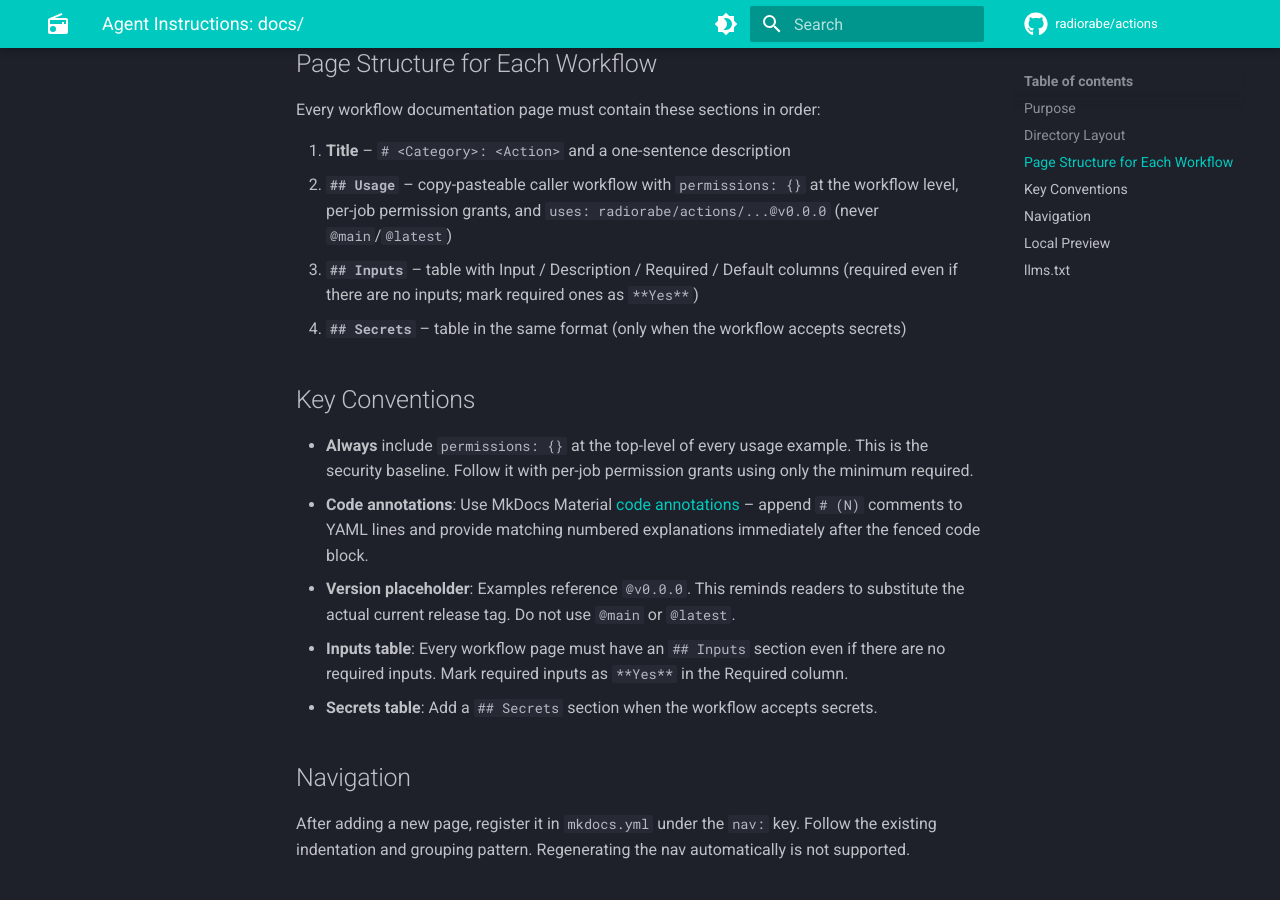
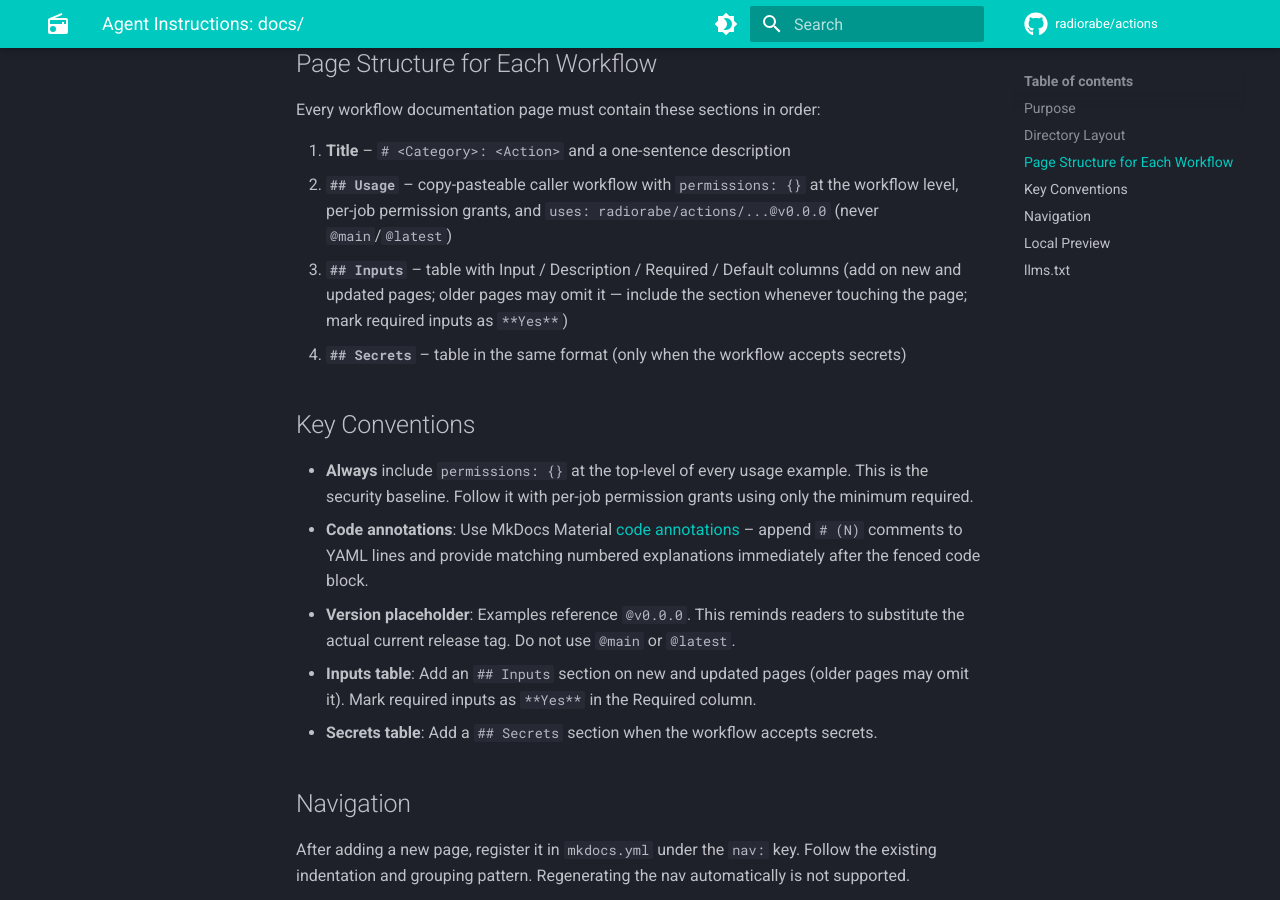
Before and after one commit to radiorabe/actions, an MkDocs documentation site: the page built from docs/AGENTS.md, in a window 1280 px wide and 900 px high, scrolled down 979 px. Built offline with MkDocs 1.6.1 and Material for MkDocs 9.7.7, drawn with Linux system fonts in a browser that asks for light colours; comment, search, counter and statistics services are not loaded.

Commit message:
docs: address review thread feedback on AGENTS.md and mkdocs.yml
- Fix docs path convention in AGENTS.md to reflect actual layout (flat
  files vs. category subdirectories)
- Qualify ## Inputs requirement in docs/AGENTS.md for new/updated pages
  only (not retroactively required on untouched pages)
- Add semantic-release.yaml exception note to naming table in
  .github/workflows/AGENTS.md
- Add site_url to mkdocs.yml (required by llmstxt plugin for correct links)
- Clarify actions pinning policy: Dependabot manages version tag updates,
  commit SHA pinning is intentionally not used

Co-authored-by: hairmare <116588+hairmare@users.noreply.github.com>

```diff
--- a/docs/AGENTS.md
+++ b/docs/AGENTS.md
@@ -46,8 +46,9 @@ Every workflow documentation page must contain these sections in order:
 1. **Title** – `# <Category>: <Action>` and a one-sentence description
 2. **`## Usage`** – copy-pasteable caller workflow with `permissions: {}` at the workflow level,
    per-job permission grants, and `uses: radiorabe/actions/...@v0.0.0` (never `@main`/`@latest`)
-3. **`## Inputs`** – table with Input / Description / Required / Default columns (required even if
-   there are no inputs; mark required ones as `**Yes**`)
+3. **`## Inputs`** – table with Input / Description / Required / Default columns (add on new and
+   updated pages; older pages may omit it — include the section whenever touching the page;
+   mark required inputs as `**Yes**`)
 4. **`## Secrets`** – table in the same format (only when the workflow accepts secrets)
 
 ## Key Conventions
@@ -60,8 +61,8 @@ Every workflow documentation page must contain these sections in order:
   after the fenced code block.
 - **Version placeholder**: Examples reference `@v0.0.0`. This reminds readers to substitute the
   actual current release tag. Do not use `@main` or `@latest`.
-- **Inputs table**: Every workflow page must have an `## Inputs` section even if there are no
-  required inputs. Mark required inputs as `**Yes**` in the Required column.
+- **Inputs table**: Add an `## Inputs` section on new and updated pages (older pages may omit it).
+  Mark required inputs as `**Yes**` in the Required column.
 - **Secrets table**: Add a `## Secrets` section when the workflow accepts secrets.
 
 ## Navigation
--- a/mkdocs.yml
+++ b/mkdocs.yml
@@ -1,4 +1,5 @@
 site_name: RaBe GitHub Actions
+site_url: https://radiorabe.github.io/actions/
 repo_url: https://github.com/radiorabe/actions
 repo_name: radiorabe/actions
 
```
Also changed, not shown: AGENTS.md (+10 -4 lines), .github/workflows/AGENTS.md.
